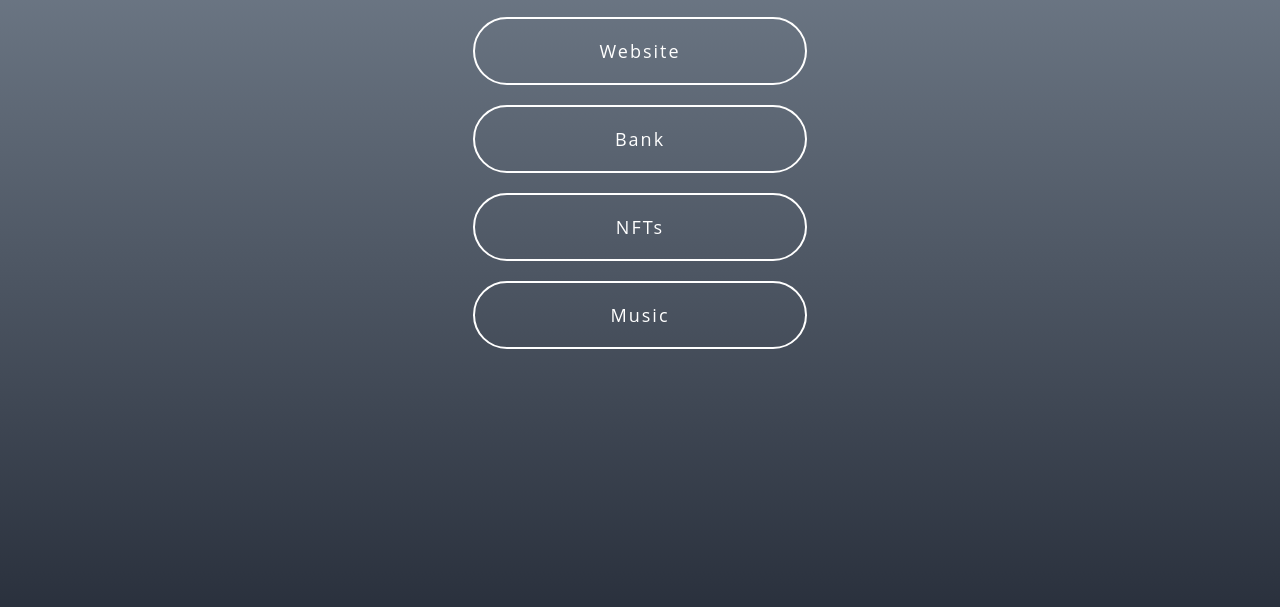
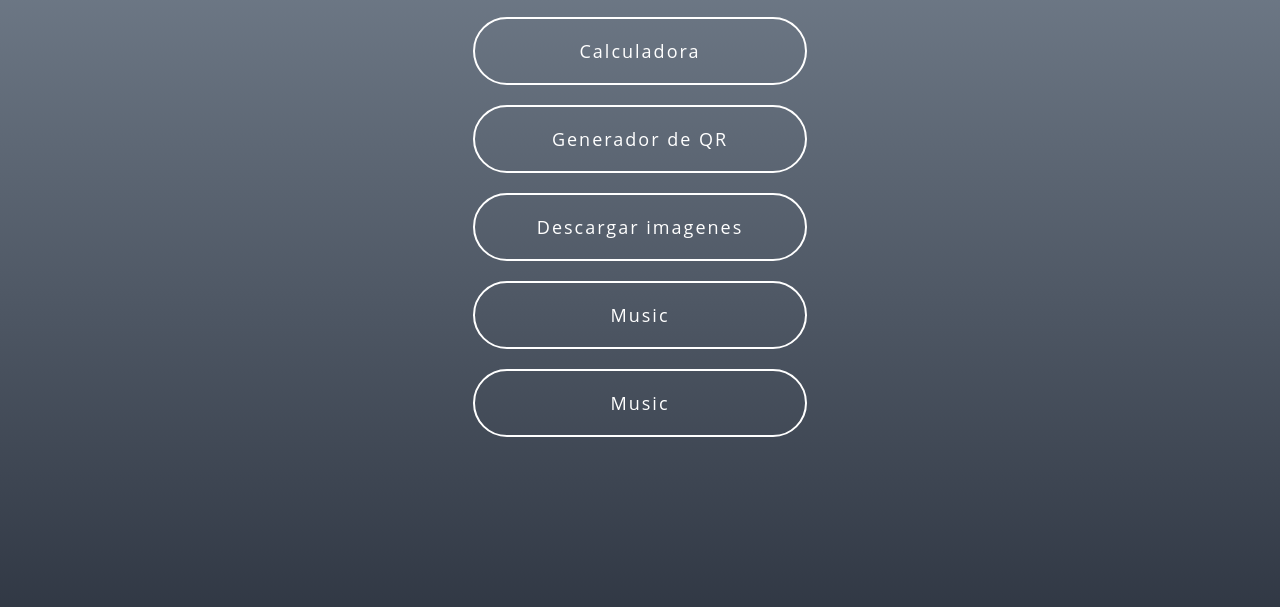
Before and after one commit to zIntense/elblogdelsensei.github.io, a plain HTML site: page index.html in a window 1280 px wide. Shown: the part 193-800 px from the top of the page. Drawn offline with Linux system fonts and the light colour scheme.

Commit message:
Update index.html

```diff
--- a/index.html
+++ b/index.html
@@ -109,17 +109,21 @@ a:hover {
 
     <!-- 4. Links  -->
 
-    <a href="https://elblogdelsensei.glitch.me" class="links">
-        Website
+    <a href="https://zintense.github.io/elblogdelsensei.github.io/calculadora" class="links">
+        Calculadora
     </a>
 
 
-    <a href="https://elblogdelsensei.glitch.me/mmb" class="links">
-        Bank
+    <a href="https://zintense.github.io/elblogdelsensei.github.io/qr" class="links">
+        Generador de QR
     </a>
 
-    <a href="https://elblogdelsensei.glitch.me/nft" class="links">
-        NFTs
+    <a href="https://zintense.github.io/elblogdelsensei.github.io/download" class="links">
+        Descargar imagenes
+    </a>
+
+    <a href="https://dotsolus.glitch.me/music" class="links">
+        Music
     </a>
 
     <a href="https://dotsolus.glitch.me/music" class="links">
```
